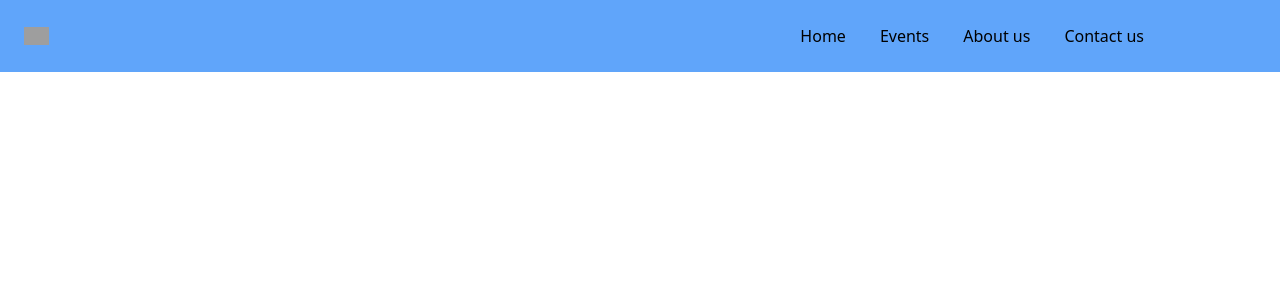
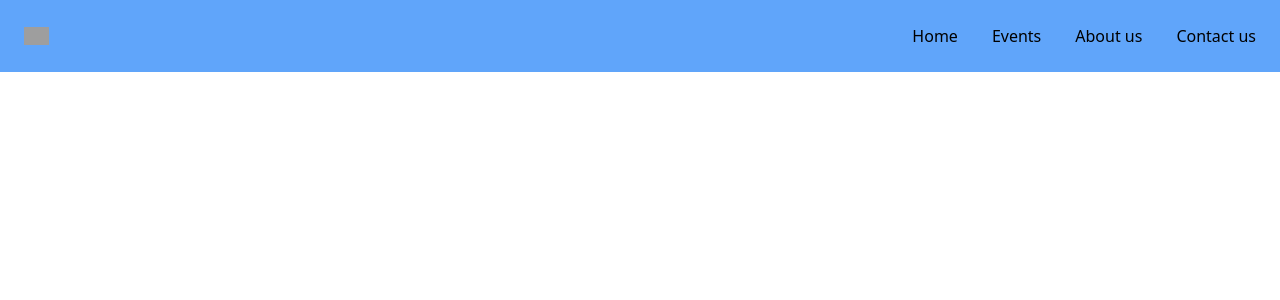
Before and after one commit to finishedcoot/interview-task-2, a Next.js app: page / in a window 1280 px wide. Shown: the top 300 px of the page. Built offline with nearby package versions, Linux system fonts and the light colour scheme; grey boxes are pictures that could not be loaded.

Commit message:
[ADD] - localizing navbar

```diff
--- a/components/Navbar.tsx
+++ b/components/Navbar.tsx
@@ -33,7 +33,7 @@ const  Navbar:React.FC = () => {
                 <button className={'md:hidden hover:bg-green-400 px-3 py-2 rounded-full'} aria-label={'navigation'} onClick={()=>setMenuOpen(prev=>!prev)}>
                     <Image src={bars} alt={'navigation'} width={25} height={25}/>
                 </button>
-                <ul className={`absolute w-24 top-full ${menuOpen && 'open'} ${context?.locale ==='fa' ? 'menu-left' : 'menu-left' } bg-neutral-300 rounded-xl md:rounded-none md:w-auto md:flex md:flex-row md:bg-transparent md:relative md:items-center md:gap-2.5`}>
+                <ul className={`absolute w-24 top-full ${menuOpen && 'open'} ${context?.locale ==='fa' ? 'menu-left' : 'menu-left' } bg-neutral-300 rounded-xl md:translate-x-0 md:rounded-none md:w-auto md:flex md:flex-row md:bg-transparent md:relative md:items-center md:gap-2.5`}>
                     <li className={'cursor-pointer rounded-xl hover:bg-green-400 px-3 py-2'}>{context?.translation['home']}</li>
                     <li className={'cursor-pointer rounded-xl hover:bg-green-400 px-3 py-2'}>{context?.translation['events']}</li>
                     <li className={'cursor-pointer rounded-xl hover:bg-green-400 px-3 py-2'}>{context?.translation['about']}</li>
--- a/styles/globals.css
+++ b/styles/globals.css
@@ -13,7 +13,7 @@ a {
 }
 
 .menu-left{
-  @apply -left-[7rem] transition-all duration-200
+  @apply -left-[7rem] transition-all duration-200 md:left-0
 }
 
 .menu-left.open{
@@ -21,7 +21,7 @@ a {
 }
 
 .menu-right{
-  @apply -right-[7rem] transition-all duration-200
+  @apply -right-[7rem] transition-all duration-200 md:right-0
 }
 
 .menu-right.open{
```
